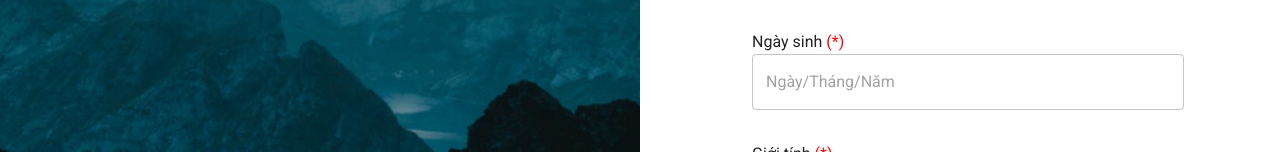
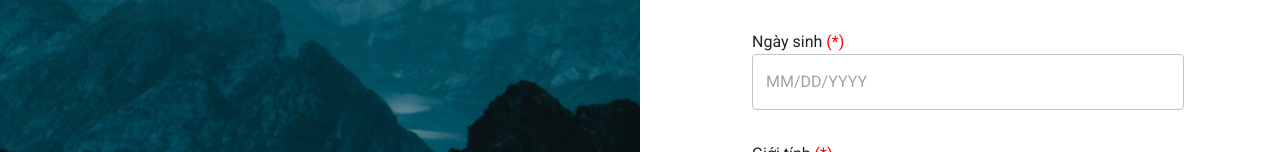
Before and after one commit to zinza-academy/nextjs-uynpn, a Next.js app in the folder nextjs-uynpn/: page /register in a window 1280 px wide. Shown: the part 648-800 px from the top of the page. Built offline with nearby package versions, Linux system fonts and the light colour scheme.

Commit message:
feat(Register): Update dob using date picker

```diff
--- a/nextjs-uynpn/package.json
+++ b/nextjs-uynpn/package.json
@@ -13,9 +13,12 @@
     "@emotion/styled": "^11.11.5",
     "@hookform/resolvers": "^3.6.0",
     "@mui/icons-material": "^5.15.20",
+    "@mui/lab": "^5.0.0-alpha.170",
     "@mui/material": "^5.15.20",
+    "@mui/x-date-pickers": "^7.7.1",
     "@reduxjs/toolkit": "^2.2.5",
     "@types/next": "^9.0.0",
+    "dayjs": "^1.11.11",
     "next": "14.2.4",
     "react": "^18",
     "react-dom": "^18",
--- a/nextjs-uynpn/src/app/component/form-auth/RegisterForm.tsx
+++ b/nextjs-uynpn/src/app/component/form-auth/RegisterForm.tsx
@@ -8,7 +8,12 @@ import { useForm, Controller } from 'react-hook-form';
 import { yupResolver } from '@hookform/resolvers/yup';
 import * as yup from 'yup';
 import { Register } from '@/model/Register';
-import "@/styles/app.css";
+import "@/styles/app.css"
+import { DatePicker } from '@mui/x-date-pickers/DatePicker';
+import { LocalizationProvider } from '@mui/x-date-pickers/LocalizationProvider';
+import { AdapterDayjs } from '@mui/x-date-pickers/AdapterDayjs';
+import dayjs, { Dayjs } from 'dayjs';
+import { styled } from '@mui/material/styles';
 
 //fake data
 const provinces = [
@@ -74,12 +79,17 @@ const wards: { [key: string]: { id: number; name: string; }[] } = {
   ],
 };
 
+const StyledTextField = styled(TextField)({
+  width: '200px',
+
+});
+
 const validationSchema = yup.object().shape({
-  cmnd: yup.string().required('Số CMND/CCCD không được để trống').length(12, 'Số CMND/CCCD phải có đúng 12 số'),
+  cmnd: yup.string().required('Số CMND/CCCD không được để trống').length(9 || 12, 'Số CMND/CCCD phải có đúng 12 số'),
   email: yup.string().email('Email không hợp lệ').required('Email không được để trống'),
   password: yup.string().required('Mật khẩu không được để trống'),
   name: yup.string().required('Họ và tên không được để trống'),
-  dob: yup.string().required('Ngày sinh không được để trống'),
+  dob: yup.date().required('Ngày sinh không được để trống'),
   gender: yup.string().required('Giới tính không được để trống'),
   province: yup.string().required('Tỉnh không được để trống'),
   district: yup.string().required('Huyện không được để trống'),
@@ -98,6 +108,7 @@ const RegisterForm = () => {
   const isLoading = useSelector((state: RootState) => state.register.isLoading);
 
   const onSubmit = (data: Register) => {
+    console.log("thông tin đăng kí", data)
     dispatch(sendRequest());
     setTimeout(() => {
       dispatch(requestSuccess());
@@ -233,16 +244,24 @@ const RegisterForm = () => {
       <Controller
         name="dob"
         control={control}
-          defaultValue=""
         render={({ field }) => (
-            <TextField
-              className='input-auth'
-              placeholder='Ngày/Tháng/Năm'
+          <LocalizationProvider dateAdapter={AdapterDayjs}>
+            <DatePicker
+              {...field}
+              value={field.value ? dayjs(field.value) : null}
+              onChange={(date: Dayjs | null) => field.onChange(date ? date.toDate() : null)}
+              renderInput={(params: any) => (
+                <StyledTextField
+                  className="fullWidthInput"
+                  sx={{ paddingRight: '1000' }}
                   fullWidth
-              {...field}
+                  {...params}
                   error={!!errors.dob}
                   helperText={errors.dob ? errors.dob.message : ''}
                 />
+              )}
+            />
+          </LocalizationProvider>
         )}
       />
     </Grid>
--- a/nextjs-uynpn/src/styles/app.css
+++ b/nextjs-uynpn/src/styles/app.css
@@ -30,3 +30,7 @@ body {
 .banner-auth{
     position: fixed;
 }
+
+.fullWidthInput {
+    width: 100% !important;
+  }
--- a/nextjs-uynpn/src/theme/ThemeRegistry.tsx
+++ b/nextjs-uynpn/src/theme/ThemeRegistry.tsx
@@ -16,9 +16,16 @@ const themeOptions: ThemeOptions = {
   typography: {
     fontFamily: roboto.style.fontFamily,
   },
-  palette: {
-
+  components: {
+    MuiTextField: {
+      styleOverrides: {
+        root: {
+          width: '100%', // Ensure input fields have full width
+        },
+      },
+    },
   },
+  palette: {},
 };
 
 const theme = createTheme(themeOptions);
```
Also changed, not shown: 1 other file (tests, documents, lock files or other folders). Lines whose indentation alone changed are shown as unchanged.
